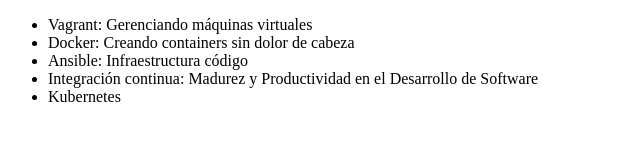
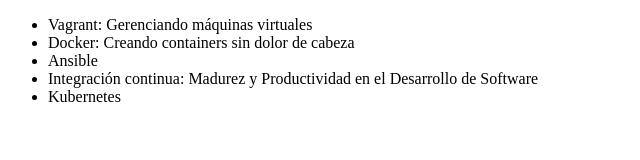
Before and after one commit to brandonsdg1/alura-git, a plain HTML site: page index.html in a window 1280 px wide. Shown: the whole page, without its empty margins (0-640 px from the left). Drawn offline with Linux system fonts and the light colour scheme.

Commit message:
Revert "Cambiando el nombre del curso Ansible"
This reverts commit 6240310ca8811b64362de0e54e83b9a5d9877ec4.

```diff
--- a/index.html
+++ b/index.html
@@ -8,7 +8,7 @@
           <ul>
                <li> Vagrant: Gerenciando máquinas virtuales </li>
                <li> Docker: Creando containers sin dolor de cabeza </li>
-               <li> Ansible: Infraestructura código </li>
+               <li> Ansible </li>
                <li> Integración continua: Madurez y Productividad en el Desarrollo de Software </li>
                <li>Kubernetes</li>
           </ul>
```
